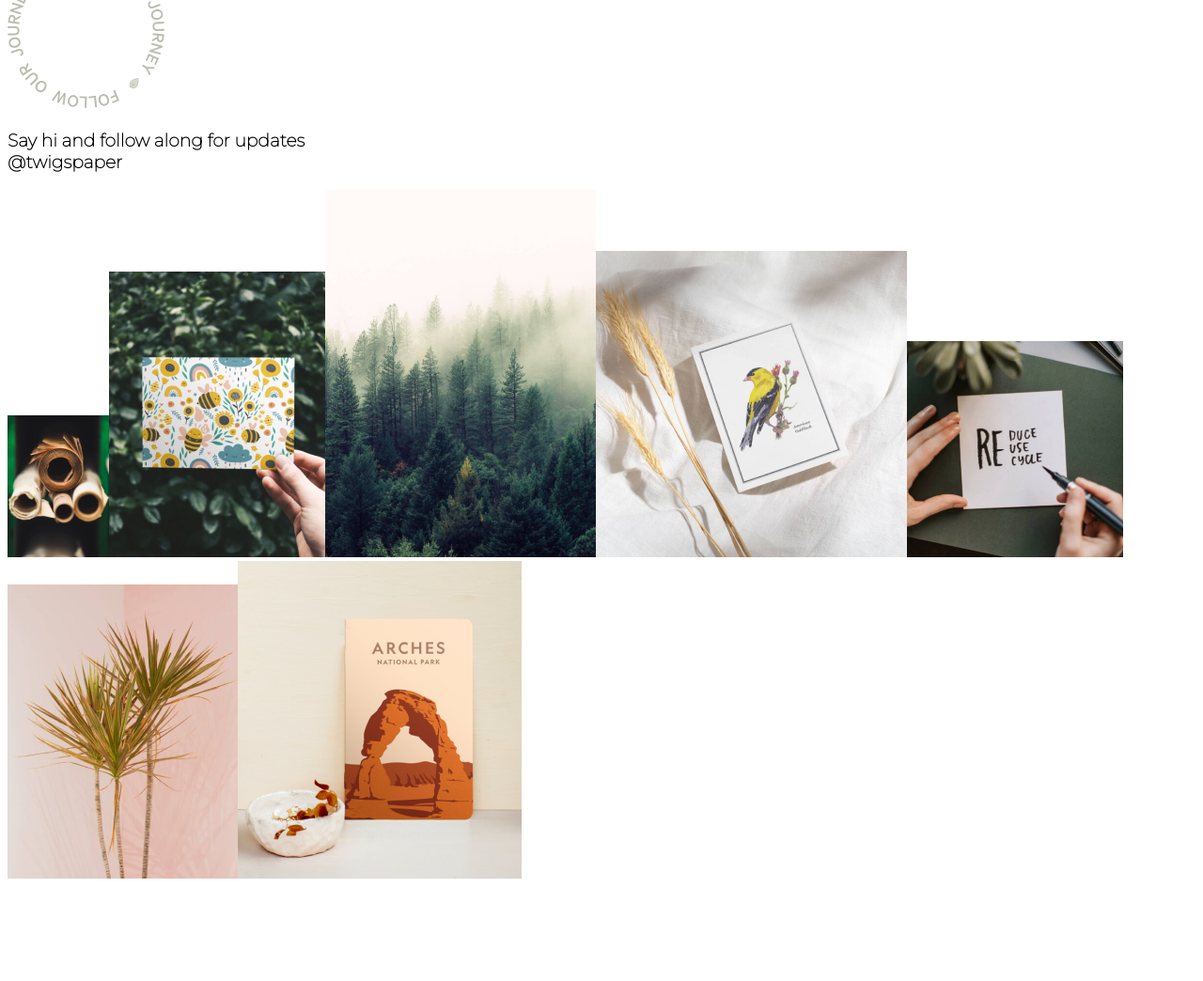
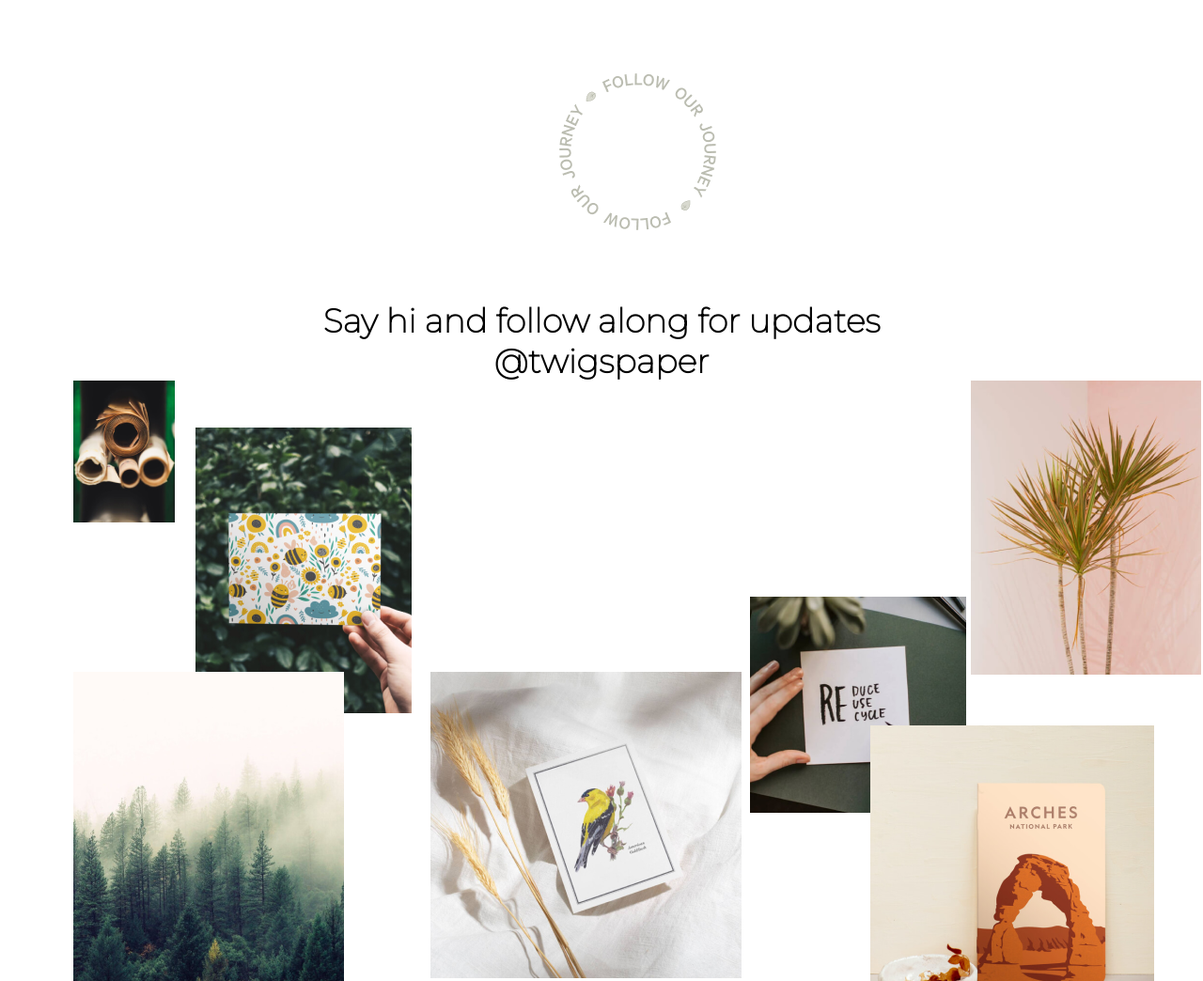
Before and after one commit to Click-73/iSaidYesStudio, a plain HTML site: page index.html in a window 1280 px wide. Shown: the part 2220-3264 px from the top of the page at 94% size. Before the commit the page ends 3167 px from the top, so only its background shows below. Drawn offline with Linux system fonts and the light colour scheme.

Commit message:
Add files via upload

```diff
--- a/style.css
+++ b/style.css
@@ -194,3 +194,69 @@
   text-align: center;
   line-height: 65px;
 }
+
+.circle-text {
+  display: flex;
+  justify-content: center;
+  align-items: center;
+  margin: 140px 0 40px 0;
+}
+
+.follow-us {
+  /* position: relative; */
+  width: 100%;
+}
+
+.follow-us__title {
+  font-weight: bold;
+  font-size: 30px;
+  width: 600px;
+  position: absolute;
+  margin: auto;
+  left: 50%;
+  margin-left: -300px;
+  text-align: center;
+}
+
+.follow-us__images {
+  height: 750px;
+  width: 100%;
+  position: relative;
+}
+.follow-us__images_item                                                                                                {
+  position: absolute;
+}
+
+.follow-us__images_item:nth-of-type(1) {
+  left: 70px;
+  top: 120px;
+}
+.follow-us__images_item:nth-of-type(2) {
+  left: 200px;
+  top: 170px;
+}
+
+.follow-us__images_item:nth-of-type(3) {
+  left: 70px;
+  top: 430px;
+}
+
+.follow-us__images_item:nth-of-type(4) {
+  left: 450px;
+  top: 430px;
+}
+
+.follow-us__images_item:nth-of-type(5) {
+  right: 320px;
+  top: 350px;
+}
+
+.follow-us__images_item:nth-of-type(6) {
+  right: 70px;
+  top: 120px;
+}
+
+.follow-us__images_item:nth-of-type(7) {
+  right: 120px;
+  top: 487px;
+}
```
